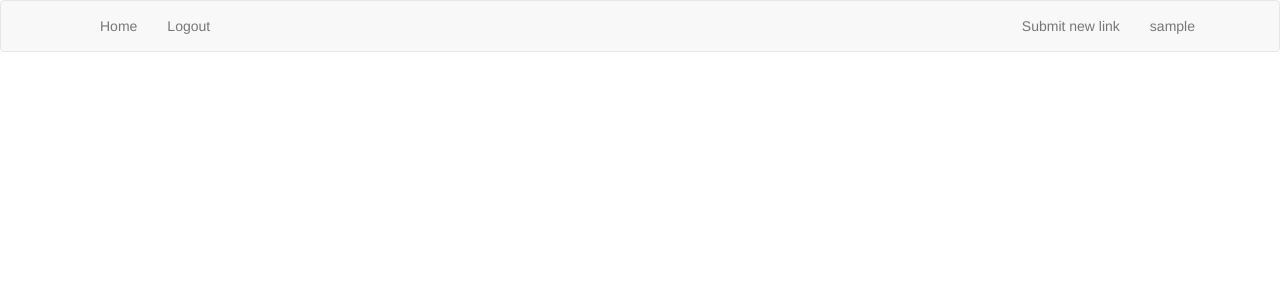
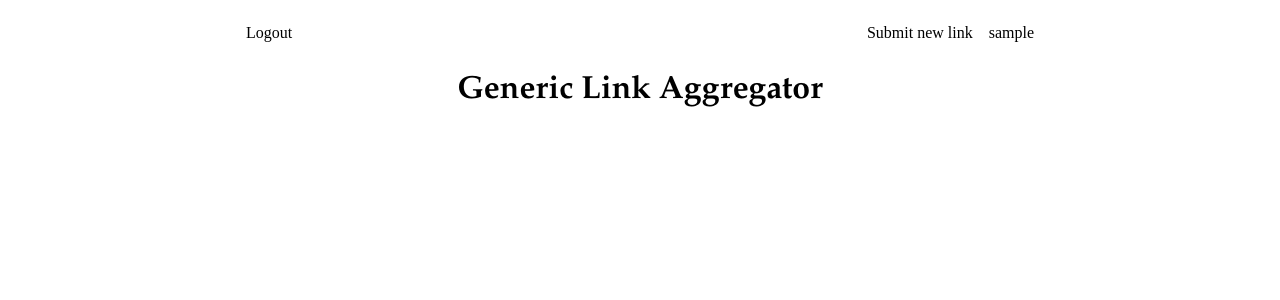
Before and after one commit to Nuorah/flaskitt, a Flask app: page / in a window 1280 px wide. Shown: the top 300 px of the page. Run offline with Flask 2, Linux system fonts and the light colour scheme; the visitor is signed in with stand-in values (Sample User, id 1); data comes from the database, SQL or seed files in the repository; both versions use the stored data as it was after the commit; data that the repository does not hold is empty; some libraries are stand-ins or nearby versions.

Commit message:
some change to static files and config

```diff
--- a/app/__init__.py
+++ b/app/__init__.py
@@ -12,7 +12,7 @@ app.config.from_object(Config)
 db = SQLAlchemy(app)
 migrate = Migrate(app, db)
 login = LoginManager(app)
-bootstrap = Bootstrap(app)
+#bootstrap = Bootstrap(app)
 moment = Moment(app)
 login.login_view = 'login'
 
--- a/app/routes.py
+++ b/app/routes.py
@@ -11,8 +11,13 @@ from datetime import datetime
 #@login_required
 def index():
 	page = request.args.get('page', 1, type=int)
-	posts = Post.query.order_by(Post.timestamp.desc()).all()
-	return render_template('index.html', title = 'Front page', posts=posts)
+	posts = Post.query.filter(Post.deleted == False).order_by(Post.timestamp.desc()).paginate(page, app.config['POSTS_PER_PAGE'], False)
+	next_url = url_for('index', page=posts.next_num) \
+		if posts.has_next else None
+	prev_url = url_for('index', page=posts.prev_num) \
+		if posts.has_prev else None
+	return render_template('index.html',
+	 title = 'Front page', posts=posts.items, next_url=next_url, prev_url=prev_url)
 
 @app.route('/login', methods=['GET', 'POST'])
 def login():
--- a/app/static/styles.css
+++ b/app/static/styles.css
@@ -1,3 +1,138 @@
-.navbar {
-	max-height: 10px;
+* {
+	box-sizing: inherit;
 }
+
+html {
+	box-sizing: border-box;
+}
+
+body {
+	margin: 0;
+	padding: 0;
+	font-family: "Palatino Linotype", "Book Antiqua", Palatino, serif;
+}
+
+a {
+	color: black;
+	text-decoration: none;
+}
+
+a:hover{
+	text-decoration: underline;
+}
+
+.banner {
+	padding:0;
+	margin:0;
+	height:50px;
+}
+
+.banner h1 {
+	text-align: center;
+	position: relative;
+	top: 50%;
+	transform: translateY(-50%);
+	padding:0;
+	margin:0;
+
+}
+
+div.container{
+	max-width: 880px;
+	margin: 24px auto;
+	padding: 0 20px;
+}
+
+.content {
+	padding: 10px 24px;
+	margin: 10px 24px;
+}
+
+
+
+p.post_title {
+	font-size: x-large;
+	margin:  0;
+	margin-top:10px;
+	padding:  0;
+}
+
+p.post_title a {
+	color:blue;
+}
+
+p.post_title a:visited {
+	color:purple;
+}
+
+p.post_info {
+	padding: 0;
+	margin-top: 0;
+	margin-bottom: 0;
+	padding-top: 0;
+	color:grey;
+	font-style: italic;
+}
+
+
+nav.navbar {
+	max-width: 880px;
+	margin: 24px auto;
+	padding: 0 40px;
+	overflow: hidden;
+	font-family: "Times New Roman", Times, serif;
+}
+
+nav.navbar .container {
+	padding:0;
+	margin:0;
+}
+
+nav.navbar ul {
+	list-style-type: none;
+	margin: 0;
+	padding: 0;
+}
+
+nav.navbar li {
+	display: inline;
+}
+
+nav.navbar li a {
+	color: black;
+	text-align: center;
+	padding: 14px 6px;
+	margin : 0;
+	text-decoration: none;
+}
+
+nav.navbar li a:hover {
+	text-decoration: underline;
+}
+
+.navbar_right {
+	float: right;
+}
+
+.navbar_left {
+	float: left;
+}
+
+.pagination {
+	padding-top: 10px;
+	color: black;
+	font-style:italic;
+}
+
+.pagination a {
+	color: blue;
+	font-style:normal;
+}
+
+.older {
+	float: right;
+}
+
+.newer {
+	float: left;
+}
--- a/app/templates/base.html
+++ b/app/templates/base.html
@@ -1,34 +1,25 @@
-{% extends 'bootstrap/base.html' %}
+<doctype html>
 <html>
 <head>
-	{% block title %}
-	Flaskitt
-	{% endblock %}
-
-	{% block styles %}
-	{{super()}}
-	<link rel="stylesheet" href="{{url_for('.static', filename='style.css')}}">
-	{% endblock %}
-
-	{% block scripts %}
-	{{ super() }}
+	<title>Generic Link Aggregator</title>
+	<link rel="stylesheet" href="{{url_for('static', filename='styles.css')}}">
+	{{ moment.include_jquery() }}
 	{{ moment.include_moment() }}
-	{% endblock %}
 </head>
 
 <body>
 	{% block navbar %}
-	<nav class="navbar navbar-default">
+
+	<nav class="navbar">
 		<div class="container">
-			<div class="collapse navbar-collapse" id="bs-example-navbar-collapse-1">
-				<ul class="nav navbar-nav">
-					<li><a href="{{ url_for('index') }}">Home</a></li>
+			<div class="" id="">
+				<ul class="navbar_left">
 					{% if current_user.is_anonymous %}
 					<li><a href="{{ url_for('login') }}">Login</a></li>
 					{% else %}
 					<li><a href="{{ url_for('logout') }}">Logout</a></li>
 				</ul>
-				<ul class="nav navbar-nav navbar-right">
+				<ul class="navbar_right">
 					<li><a href="{{ url_for('submit') }}">Submit new link</a></li>
 					<li><a href="{{ url_for('user', username=current_user.username) }}">{{ current_user.username }}</a></li>
 					{% endif %}
@@ -36,21 +27,25 @@
 			</div>
 		</div>
 	</nav>
+	<div class="banner">
+		<a href="{{ url_for('index') }}"><h1>Generic Link Aggregator</h1></a>
+	</div>
 	{% endblock %}
 	{% block content %}
-	<div class="container">
+	<div class="container" >
 		{% with messages = get_flashed_messages() %}
 		{% if messages %}
 		{% for message in messages %}
-		<div class="alert alert-info" role="alert">{{ message }}</div>
+		<div class="" role="alert" style="display: none;">{{ message }}</div>
 		{% endfor %}
 		{% endif %}
 		{% endwith %}
 
 		{# application content needs to be provided in the app_content block #}
-		{% block app_content %}{% endblock %}
+		<div class="content">
+			{% block app_content %}{% endblock %}
+		</div>
 	</div>
 	{% endblock %}
 </body>
-
 </html>
--- a/app/templates/index.html
+++ b/app/templates/index.html
@@ -4,9 +4,18 @@
 {% if posts %}
 {% for post in posts %}
 {% if not post.deleted %}
-<h2><a href={{ post.url }}>{{ post.title }}</a></h2>
-<p>Posted by <a href="{{ url_for('user', username=post.author.username) }}">{{ post.author.username }}</a>, {{ moment(post.timestamp).fromNow() }}.<p>
+
+<p class="post_title"><a href={{ post.url }}>{{ post.title }}</a></p>
+<p class="post_info">Posted by <a href="{{ url_for('user', username=post.author.username) }}">{{ post.author.username }}</a>, {{ moment(post.timestamp).fromNow() }}.</p>
+{% endif %}
+{% endfor %}
+{% endif %}
+<div class="pagination">
+	{% if prev_url %}
+	<span class="older">Older posts</span><span class="newer"><a href="{{ prev_url }}">Newer posts</a></span>
 	{% endif %}
-	{% endfor %}
+	{% if next_url %}
+	<span class="older"><a href="{{ next_url }}">Older posts</a></span><span class="newer">Newer posts</span>
 	{% endif %}
-	{% endblock %}
+</div>
+{% endblock %}
--- a/config.py
+++ b/config.py
@@ -6,5 +6,5 @@ class Config(object):
     SQLALCHEMY_DATABASE_URI = os.environ.get('DATABASE_URL') or \
         'sqlite:///' + os.path.join(basedir, 'app.db')
     SQLALCHEMY_TRACK_MODIFICATIONS = False
-    POSTS_PER_PAGE = 3
+    POSTS_PER_PAGE = 5
     LOG_TO_STDOUT = os.environ.get('LOG_TO_STDOUT')
```
Also changed, not shown: app/templates/user.html (+10 -7 lines), app.db.
